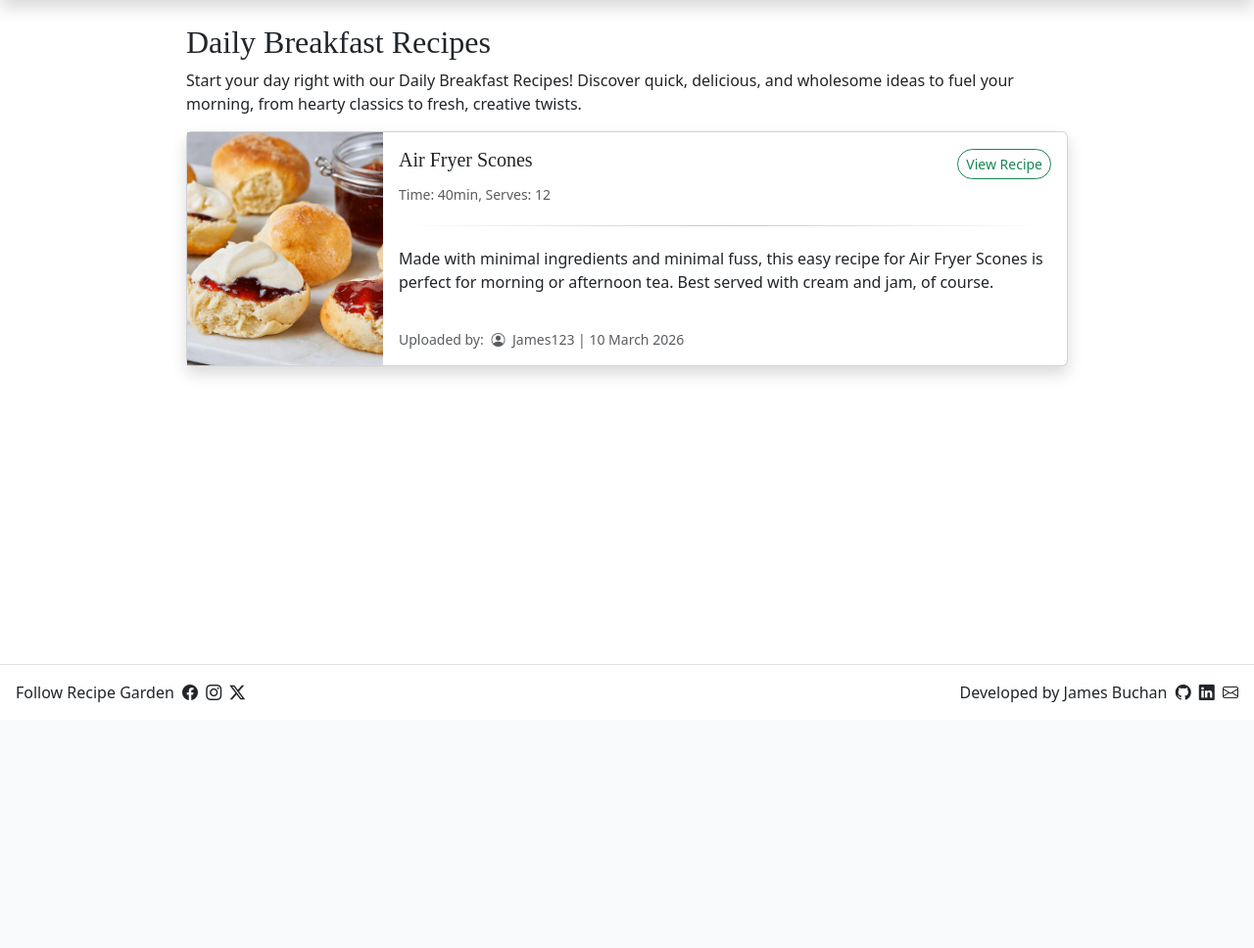
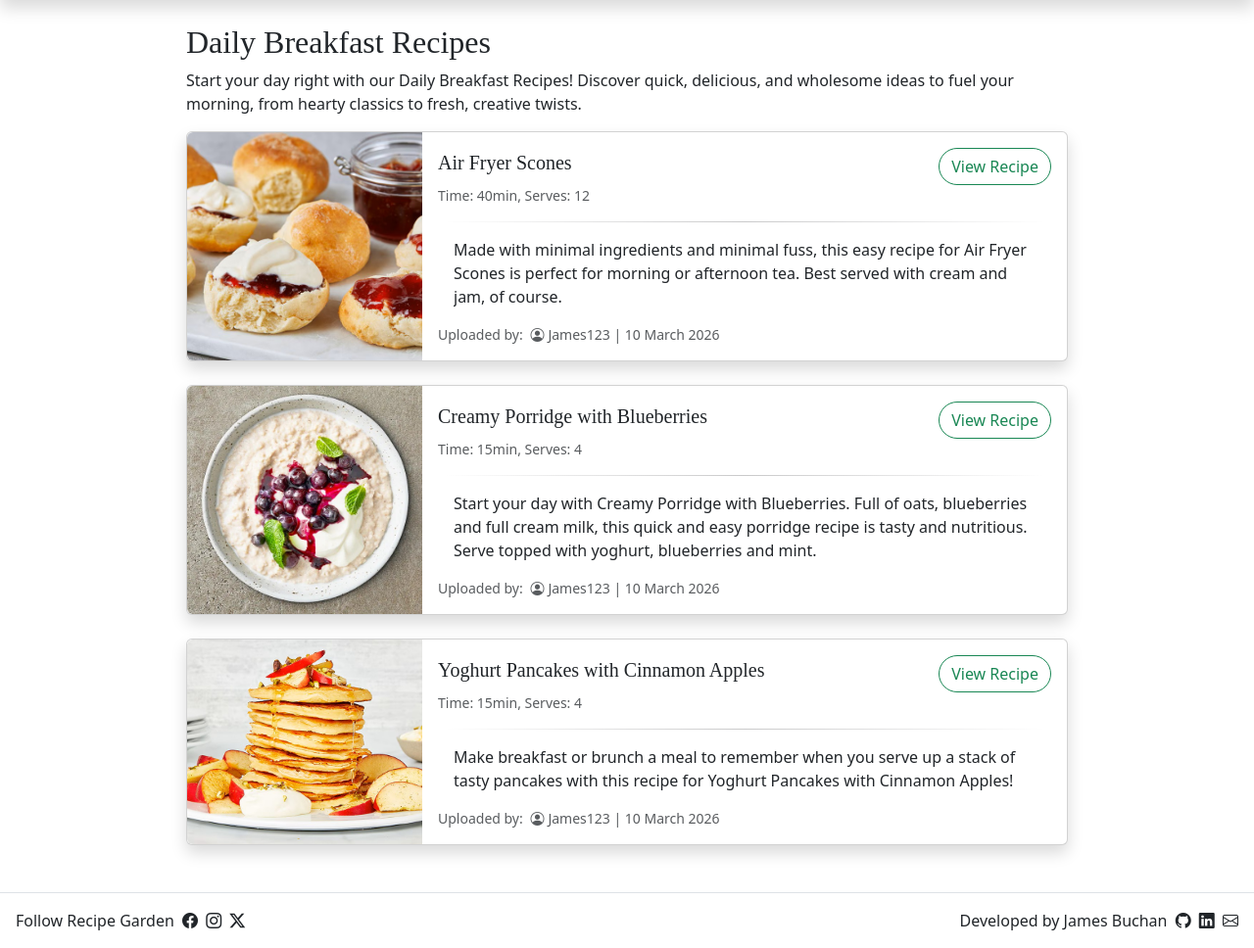
Before and after one commit to JamesB62/RecipeGarden, a Django app: page /breakfast/ in a window 1280 px wide. Shown: the part 65-1033 px from the top of the page at 98% size. Before the commit the page ends 782 px from the top, so only its background shows below. Run offline with Django 5.2, Linux system fonts and the light colour scheme; some libraries are stand-ins or nearby versions; some web fonts are replaced.

Commit message:
Updated breakfast cards

```diff
--- a/recipeproject/recipeapp/static/styles.css
+++ b/recipeproject/recipeapp/static/styles.css
@@ -59,3 +59,12 @@ nav a.nav-link:hover {
         padding-bottom: 0.5rem;
     }
 }
+
+.overflow-ellipsis {
+    display: -webkit-box;
+    -webkit-box-orient: vertical;
+    -webkit-line-clamp: 3;
+    line-clamp: 3;
+    overflow: hidden;
+    text-overflow: ellipsis;
+}
--- a/recipeproject/recipeapp/templates/breakfast.html
+++ b/recipeproject/recipeapp/templates/breakfast.html
@@ -13,54 +13,75 @@
         </p>
     </div>
 
+    <!-- Content Block Sits at Awkward Height -->
     <!-- Recipe Cards -->
     <div class="d-flex flex-column justify-content-center gap-4">
 
+        <!-- Card 1 -->
+        <div class="card shadow d-flex flex-row" style="max-width: 900px; width: 100%;">
 
-
-        <!-- Horizontal Card -->
-        <div class="card shadow d-flex flex-row" style="max-width: 900px; width: 100%; height: 240px;">
-            <!-- Recipe Image -->
-            <img src="{% static 'air-fryer-scones.jpg' %}"
-                class="img-fluid"
-                alt="Recipe Image"
-                style="width: 200px; object-fit: cover; flex-shrink: 0;">
-
-            <!-- Card Body -->
-            <div class="card-body d-flex flex-column justify-content-between flex-grow-1">
-
+            <!-- Keep Image Responsiveness? -->
+            <img src="{% static 'air-fryer-scones.jpg' %}" class="d-none d-md-flex rounded-start" alt="air-fryer-scones"
+                style="max-width: 240px; object-fit: cover;">
+            <div class="card-body d-flex flex-column">
                 <div class="d-flex align-items-center justify-content-between">
                     <h5 class="card-title fancy-subtitle">Air Fryer Scones</h5>
-                    <a href="{% url 'air-fryer-scones' %}" class="btn btn-outline-success rounded-pill btn-sm">
-                        View Recipe
-                    </a>
+                    <a href="{% url 'air-fryer-scones' %}" class="btn btn-outline-success rounded-pill">View Recipe</a>
                 </div>
                 <small class="text-muted">Time: 40min, Serves: 12</small>
                 <hr class="gradient-divider">
-
-                <!-- <h5 class="card-title">Air Fryer Scones</h5> -->
-                <p class="card-text">
+                <p class="card-text mx-3 mb-3 overflow-ellipsis">
                     Made with minimal ingredients and minimal fuss, this easy recipe for Air Fryer Scones is perfect for morning or
                     afternoon tea.
-                    Best served with cream and jam, of course.</p>
-                <!-- <a href="{% url 'air-fryer-scones' %}" class="btn btn-outline-success rounded-pill mt-auto align-self-start">View Recipe</a> -->
-                <small class="text-muted mt-3">
-                    Uploaded by:
-                    <i class="bi bi-person-circle px-1"></i>
-                    James123 | 10 March 2026
-                </small>
+                    Best served with cream and jam, of course.
+                </p>
+                <small class="text-muted">Uploaded by: <i class="bi bi-person-circle px-1"></i>James123 | 10 March 2026</small>
             </div>
         </div>
 
+        <!-- Card 2 -->
+        <div class="card shadow d-flex flex-row" style="max-width: 900px; width: 100%;">
 
+            <!-- Keep Image Responsiveness? -->
+            <img src="{% static 'creamy-porridge-with-blueberries.jpg' %}" class="d-none d-md-flex rounded-start" alt="creamy-porridge-with-blueberries"
+                style="max-width: 240px; object-fit: cover;">
+            <div class="card-body d-flex flex-column">
+                <div class="d-flex align-items-center justify-content-between">
+                    <h5 class="card-title fancy-subtitle">Creamy Porridge with Blueberries</h5>
+                    <!-- Update href -->
+                    <a href="/" class="btn btn-outline-success rounded-pill">View Recipe</a>
+                </div>
+                <small class="text-muted">Time: 15min, Serves: 4</small>
+                <hr class="gradient-divider">
+                <p class="card-text mx-3 mb-3 overflow-ellipsis">
+                    Start your day with Creamy Porridge with Blueberries.
+                    Full of oats, blueberries and full cream milk, this quick and easy porridge recipe is tasty and nutritious.
+                    Serve topped with yoghurt, blueberries and mint.
+                </p>
+                <small class="text-muted">Uploaded by: <i class="bi bi-person-circle px-1"></i>James123 | 10 March 2026</small>
+            </div>
+        </div>
 
+        <!-- Card 3 -->
+        <div class="card shadow d-flex flex-row" style="max-width: 900px; width: 100%;">
 
-
-
-
-
-
-
+            <!-- Keep Image Responsiveness? -->
+            <img src="{% static 'yoghurt-pancakes-with-cinnamon-apples.jpg' %}" class="d-none d-md-flex rounded-start" alt="yoghurt-pancakes-with-cinnamon-apples"
+                style="max-width: 240px; object-fit: cover;">
+            <div class="card-body d-flex flex-column">
+                <div class="d-flex align-items-center justify-content-between">
+                    <h5 class="card-title fancy-subtitle">Yoghurt Pancakes with Cinnamon Apples</h5>
+                    <!-- Update href -->
+                    <a href="/" class="btn btn-outline-success rounded-pill">View Recipe</a>
+                </div>
+                <small class="text-muted">Time: 15min, Serves: 4</small>
+                <hr class="gradient-divider">
+                <p class="card-text mx-3 mb-3 overflow-ellipsis">
+                    Make breakfast or brunch a meal to remember when you serve up a stack of tasty pancakes with this recipe for Yoghurt Pancakes with Cinnamon Apples!
+                </p>
+                <small class="text-muted">Uploaded by: <i class="bi bi-person-circle px-1"></i>James123 | 10 March 2026</small>
+            </div>
+        </div>
 
 
 
--- a/recipeproject/recipeapp/templates/registration/login.html
+++ b/recipeproject/recipeapp/templates/registration/login.html
@@ -21,11 +21,12 @@
             <!-- Doesn't Work -->
             <!-- Error Message -->
             {% if error %}
-                <div class="text-danger">{{ error }}</div>
+                <small class="text-danger">{{ error }}</small>
             {% endif %}
 
             <!-- Submit Button & Additional Links -->
             <button class="btn btn-outline-success rounded-pill mt-3" type="submit">Login</button>
+
             <div class="d-flex flex-column gap-2">
                 <small class="text-muted">Don't have an account? <a class="text-decoration-none"
                         href="{% url 'register' %}">Register here</a></small>
--- a/recipeproject/recipeapp/views.py
+++ b/recipeproject/recipeapp/views.py
@@ -1,6 +1,7 @@
 from django.shortcuts import render, redirect
 from .forms import RegisterForm
 from django.contrib.auth import authenticate, login
+# from django.contrib import messages
 
 # Create your views here.
 
@@ -29,20 +30,18 @@ def register_view(request):
     return render(request, "registration/register.html", {"form": form})
 
 def login_view(request):
+    error = None
     if request.method == "POST":
         username = request.POST.get("username")
         password = request.POST.get("password")
-
         user = authenticate(request, username=username, password=password)
         if user:
             login(request, user)
             return redirect("home")
         else:
             error = "Invalid username or password"
-            return render(request, "registration/login.html", {"error": error})
 
-    return render(request, "registration/login.html")
-
+    return render(request, "registration/login.html", {"error": error})
 
 def airFryerScones(request):
     return render(request, "recipes/air-fryer-scones.html")
```
